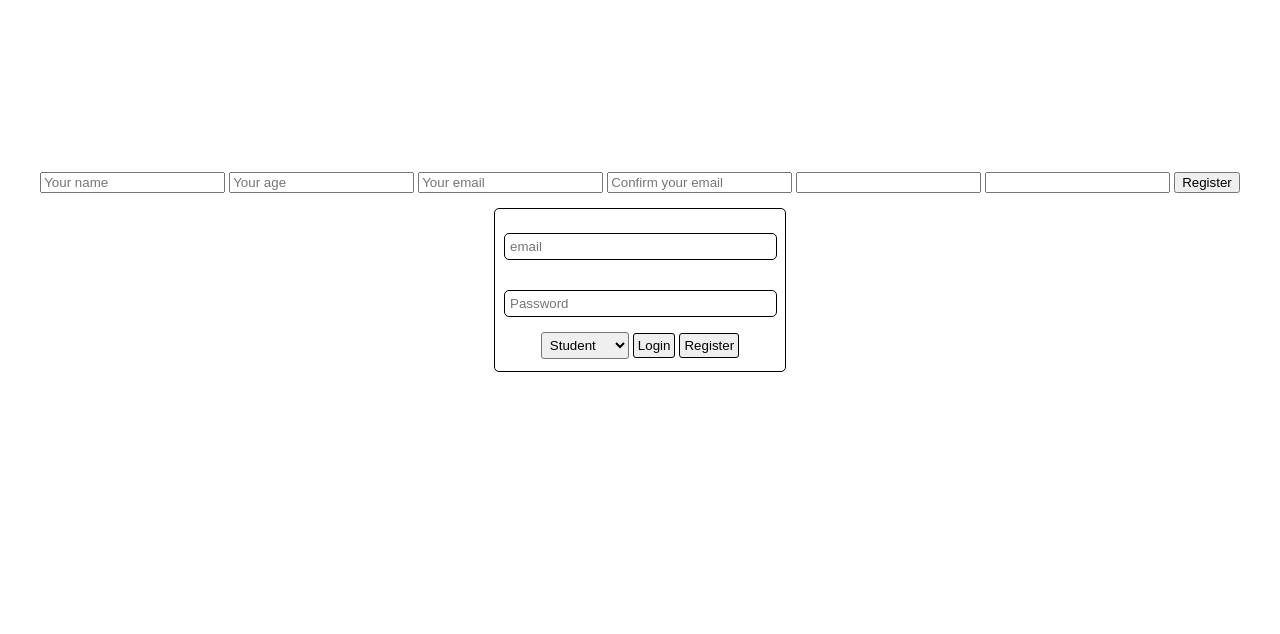
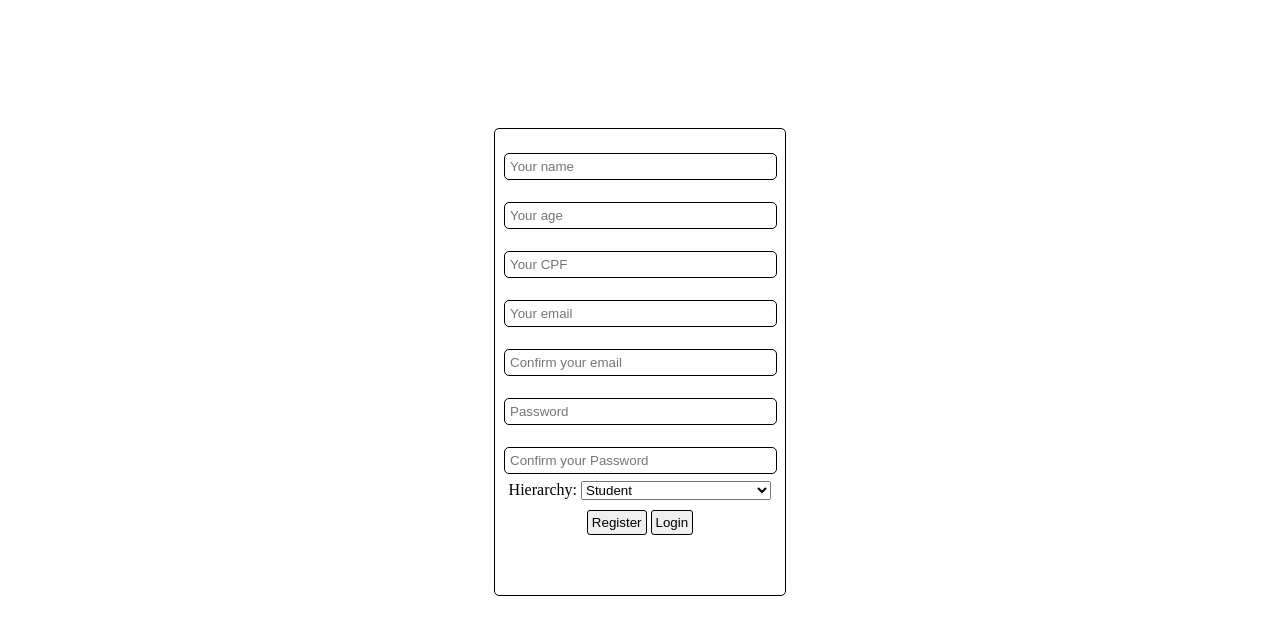
Before and after one commit to Twfonseca/BackEndPractices, a website: page loginAuthentication/public/index.html in a window 1280 px wide. Both pictures are taken after a click on the button "Register". Drawn offline with Linux system fonts and the light colour scheme.

Commit message:
code ajusts

```diff
--- a/loginAuthentication/models/usersData.js
+++ b/loginAuthentication/models/usersData.js
@@ -6,7 +6,8 @@ module.exports={
               cpf:"14527854785",
               email:"test1@testers.com",
               passWord:"123456789",
-              hierarchy:"professor"
+              hierarchy:"professor",
+              code:"1457"
             },
             {
               name:"test2",
--- a/loginAuthentication/public/index.html
+++ b/loginAuthentication/public/index.html
@@ -15,17 +15,25 @@
               <option value="student">Student</option>
               <option value="professor">Professor</option>
           </select>
-          <button id="btnlog" class="btnLogStyle" onclick="loginUser()">Login</button>
-          <button id="btnregist" class="btnRegStyle" onclick="pageChange()">Register</button>
+          <button id="btnlog" class="btnStyle" onclick="loginUser()">Login</button>
+          <button id="btnregist" class="btnStyle" onclick="changeRegisterWindow()">Register</button>
       </div>
-      <div class="registerWindow">
-          <input type="text" name="userName" id="userName" placeholder="Your name">
-          <input type="text" name="userAge" id="userAge" placeholder="Your age">
-          <input type="email" name="userEmail" id="userEmail" placeholder="Your email">
-          <input type="email" name="emailConfirm" id="emailConfirm" placeholder="Confirm your email">
-          <input type="password" name="passWord" id="passWord">
-          <input type="password" name="confirPass" id="confirPass">
-          <button onclick="registerUser()"> Register</button>
+      <div class="registerWindow" id="registerChange">
+          <input type="text" name="userName" id="userName" class="inptStyle" placeholder="Your name">
+          <input type="text" name="userAge" id="userAge" class="inptStyle" placeholder="Your age">
+          <input type="text" name="userCpf" id="useCpf" class="inptStyle" placeholder="Your CPF">
+          <input type="email" name="userEmail" id="userEmail" class="inptStyle" placeholder="Your email">
+          <input type="email" name="emailConfirm" id="emailConfirm" class="inptStyle" placeholder="Confirm your email">
+          <input type="password" name="passWord" id="passWord" class="inptStyle" placeholder="Password">
+          <input type="password" name="confirPass" id="confirPass" class="inptStyle" placeholder="Confirm your Password">
+          <span>Hierarchy: </span>
+          <select name="hierarchy" id="hierarchyRegister" class="optionStyle">
+            <option value="student">Student</option>
+            <option value="professor">Professor</option>
+        </select>
+          <input type="text" name="professorCode" id="professorCode" class="profCodeStyle" placeholder="Professor Code">
+          <button class="btnStyle" id="registerBtn" onclick="checkData()"></button>
+          <button class="btnStyle" onclick="backLoginWindow()"> Login</button>
       </div>
     <script src="./scripts/script.js"></script>
 </body>
--- a/loginAuthentication/public/scripts/script.js
+++ b/loginAuthentication/public/scripts/script.js
@@ -19,3 +19,140 @@ function loginUser(){
       }else{(window.alert("User not found in the registers please call S.A.M suport"))}
   })
 }
+
+function changeRegisterWindow(){
+  let regstWindow=document.querySelector(".registerWindow");
+  let logWindow=document.querySelector(".logWindow");
+  let registerBtn= document.querySelector("#registerBtn");
+       registerBtn.innerText= "Register";
+       logWindow.style="Display:none;";
+       regstWindow.style="Display:initial";
+}
+
+function backLoginWindow(){
+  regstWindow=document.querySelector(".registerWindow")
+  logWindow=document.querySelector(".logWindow")
+  logWindow.style="Display:initial;"
+  regstWindow.style="Display:none;"
+}
+
+function checkData(){
+  let userName=document.querySelector("#userName").value;
+  let userAge=document.querySelector("#userAge").value;
+  let userCpf= document.querySelector("#useCpf").value
+  let userEmail=document.querySelector("#userEmail").value;
+  let confirmEmail=document.querySelector("#emailConfirm").value
+  let userPass=document.querySelector("#passWord").value;
+  let confirmPass=document.querySelector("#confirPass").value
+  let userHierarchy= document.querySelector("#hierarchyRegister").value
+  let professorCodeConfirm= document.querySelector("#professorCode")
+
+  if(userHierarchy === "professor"){
+    professorCodeConfirm.style="display: initial"
+  }else{professorCodeConfirm.style="display: none"}
+
+  userName.trim()
+  userAge.trim()
+  userCpf.trim()
+  userEmail.trim()
+  confirmEmail.trim()
+  userPass.trim()
+  confirmPass.trim()
+  professorCodeConfirm.value.trim()
+
+  switch(userName){
+    case "":window.alert( "Invalid user name please try again");
+    break
+    case undefined: window.alert( "Invalid user name please try again");
+    break
+    case null:window.alert( "Invalid user name please try again");
+    break
+    default:console.log(`User name ok`);
+  }
+
+  switch(userAge){
+    case "":window.alert( "Invalid user age please try agian");
+    break
+    case undefined: window.alert( "Invalid user age please try agian");
+    break
+    case null:window.alert( "Invalid user age please try agian");
+    break
+    default:console.log(`User age ok`);
+  }
+
+  switch(userCpf){
+    case "":window.alert( "Invalid user Cpf please try again");
+    break
+    case undefined: window.alert( "Invalid user Cpf please try again");
+    break
+    case null:window.alert( "Invalid user Cpf please try again");
+    break;
+  }
+
+  switch(userEmail){
+    case "":window.alert( "Invalid Email please try again");
+    break
+    case undefined: window.alert( "Invalid Email please try again");
+    break
+    case null:window.alert( "Invalid Email please try again");
+    break
+  }
+
+  switch(userPass){
+    case "":window.alert( "Invalid password please try again");
+    break
+    case undefined: window.alert( "Invalid password please try again");
+    break
+    case null:window.alert( "Invalid password please try again");
+    break
+    default:console.log(`User pass ok`);
+  }
+
+   if(userCpf.length+"" < 11){
+    window.alert( "Total of numbers are incomplete, please try again")
+  }
+
+  if(userEmail != confirmEmail){
+    window.alert( "Invalid email or not match with de confirmation email. Try again")
+  }
+
+  if(userPass != confirmPass){
+    window.alert( "Invalid password or not match with de confirmation password. Try again")
+  }
+
+  if(userPass.length+"" < 8 || confirmPass.length+""< 8){
+    window.alert( "Invalid password or password and confirmation don't match or try another with more than 8 digits")
+  }
+
+  if(userHierarchy === "professor" && professorCodeConfirm.value ===""){
+    window.alert("Please insert professor's code")
+  }
+
+  /*if(userHierarchy === "professor"){
+     let professorObj={
+    name:userName,
+    age:userAge,
+    cpf:userCpf,
+    email:userEmail,
+    passWord:userPass,
+    hierarchy:userHierarchy,
+    code:professorCodeConfirm.value}
+    console.log(professorObj)
+    return  professorObj
+   }else{   let studentObj= {
+    name:userName,
+    age:userAge,
+    cpf:userCpf,
+    email:userEmail,
+    passWord:userPass,
+    hierarchy:userHierarchy}
+    console.log(studentObj)
+    return  studentObj
+ }*/
+
+}
+
+function registerUser(){
+
+
+}
--- a/loginAuthentication/public/styles/style.css
+++ b/loginAuthentication/public/styles/style.css
@@ -16,19 +16,19 @@ body{
     top:25vh;
 }
 
-.loginStyle, .passWordStyle{
+.loginStyle, .passWordStyle,.inptStyle, .profCodeStyle{
     width: 96%;
     padding: 5px;
     border:  1px solid black;
     border-radius: 5px;
-    margin: 15px 0px 15px 0px;
+    margin: 15px 0px 7px 0px;
 }
 
 
-.btnLogStyle,.btnRegStyle{
+.btnStyle{
     border: 1px solid black;
     border-radius: 3px;
-   padding: 4px;
+    padding: 4px;
 }
 
 .selectStyle{
@@ -37,4 +37,23 @@ body{
 }
 
 
-.registerWindow{}
+.registerWindow{
+    display: none;
+    border: 1px solid black;
+    border-radius: 5px;
+    height:28rem;
+    width: 17rem;
+    text-align: center;
+    padding: 9px;
+    position: relative;
+    top:15vh;
+}
+
+.optionStyle{
+    width: 70%;
+    margin-bottom: 10px;
+}
+
+.profCodeStyle{
+    display: none;
+}
```
